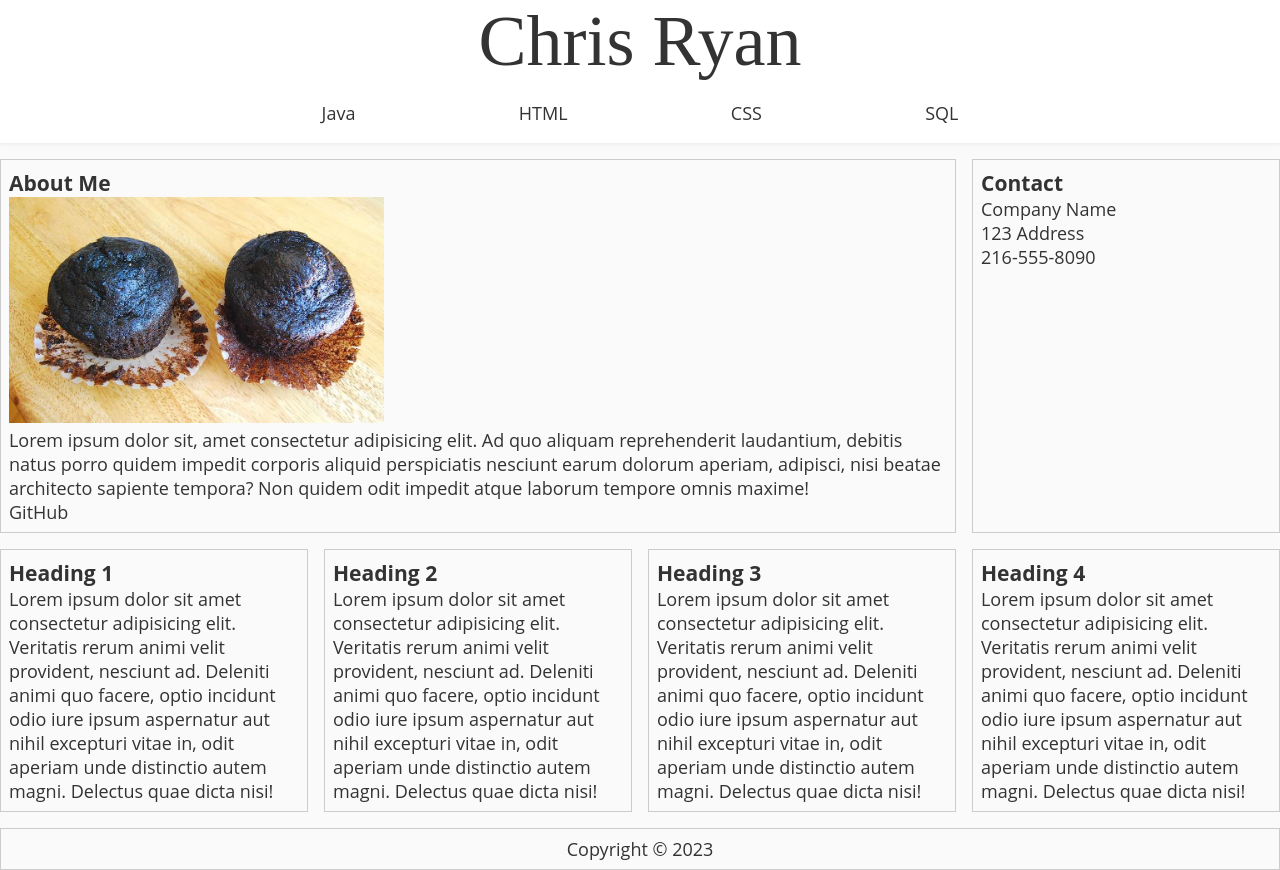
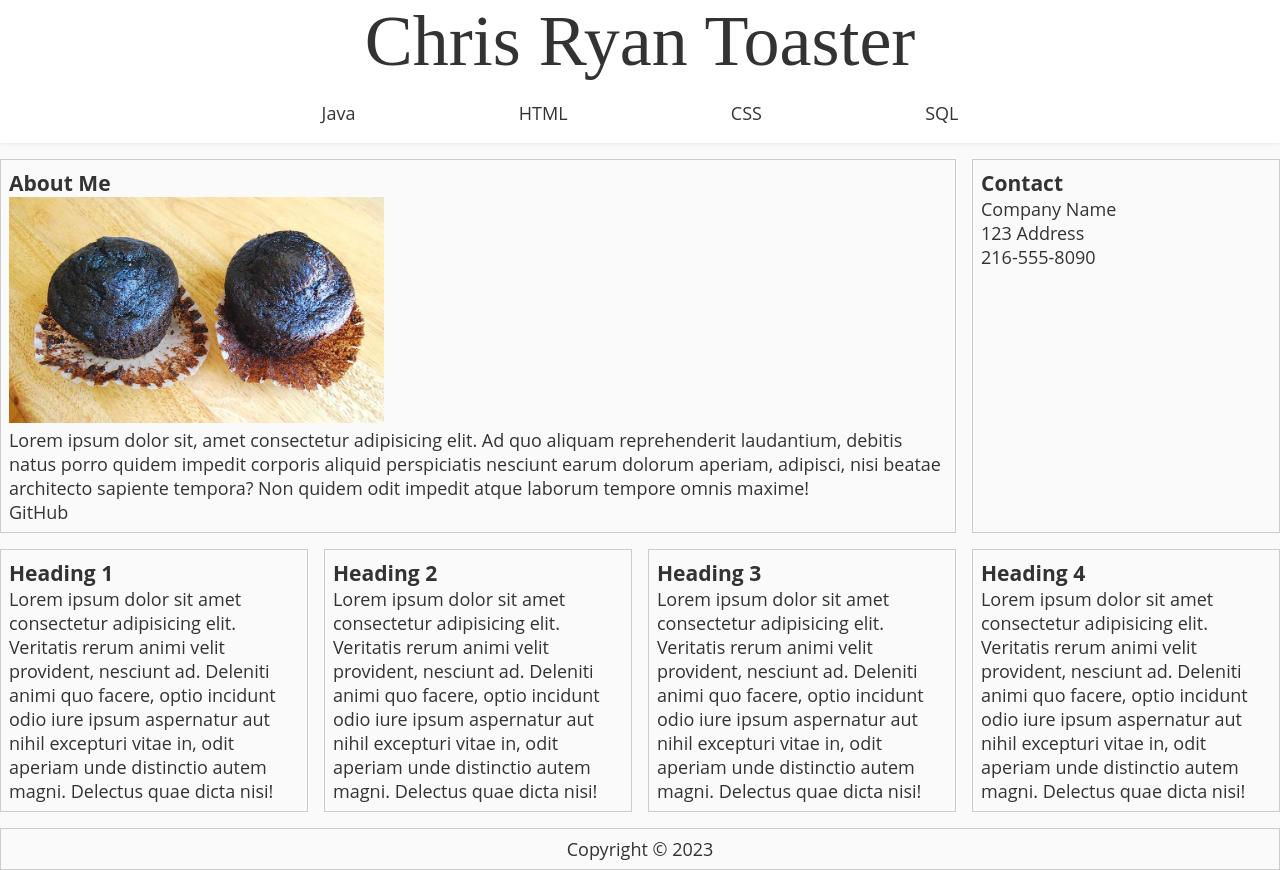
Before and after one commit to ChrisWCCI/chriswcci.github.io, a plain HTML site: page index.html in a window 1280 px wide. Drawn offline with Linux system fonts and the light colour scheme.

Commit message:
Added toaster

```diff
--- a/index.html
+++ b/index.html
@@ -9,7 +9,7 @@
   </head>
   <body>
     <header>
-      <h1>Chris Ryan</h1>
+      <h1>Chris Ryan Toaster</h1>
       <nav>
         <a href="https://www.youtube.com/watch?v=dQw4w9WgXcQ">Java</a>
         <a href="https://www.google.com/">HTML</a>
```
